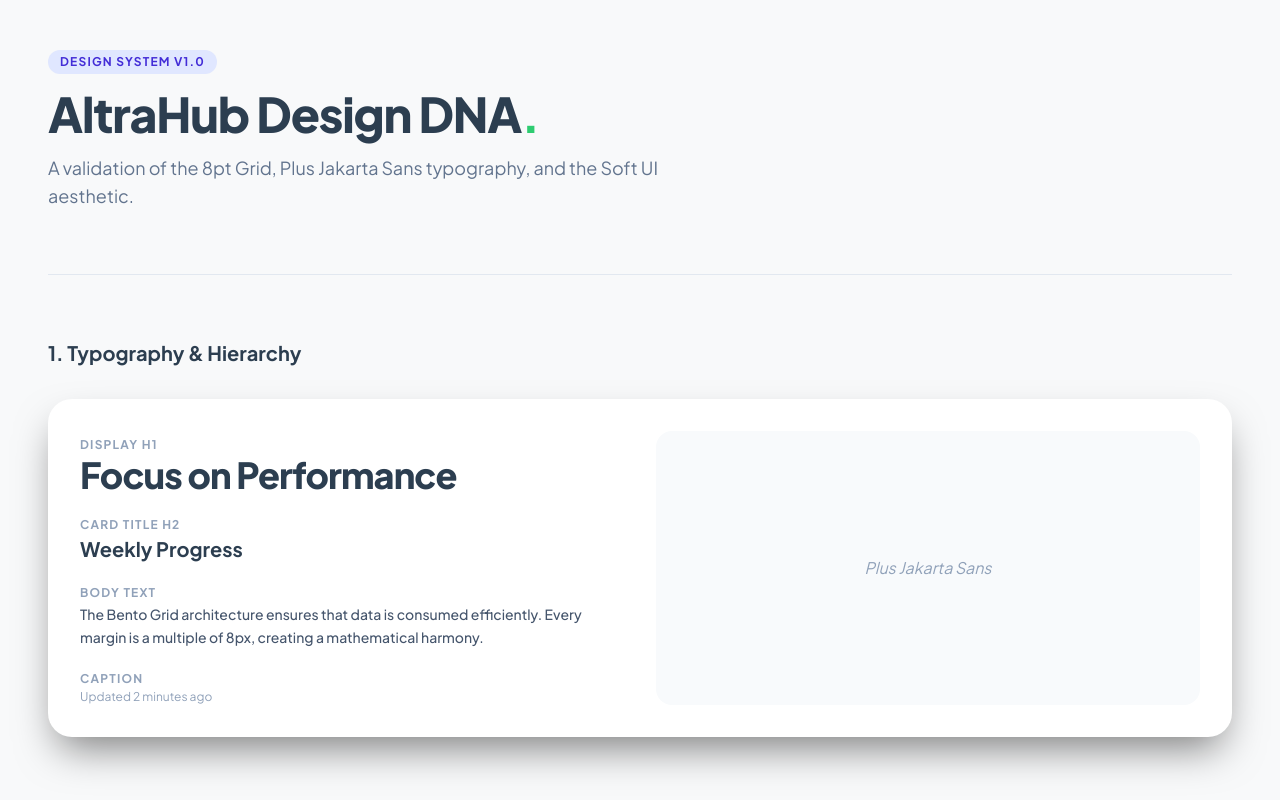
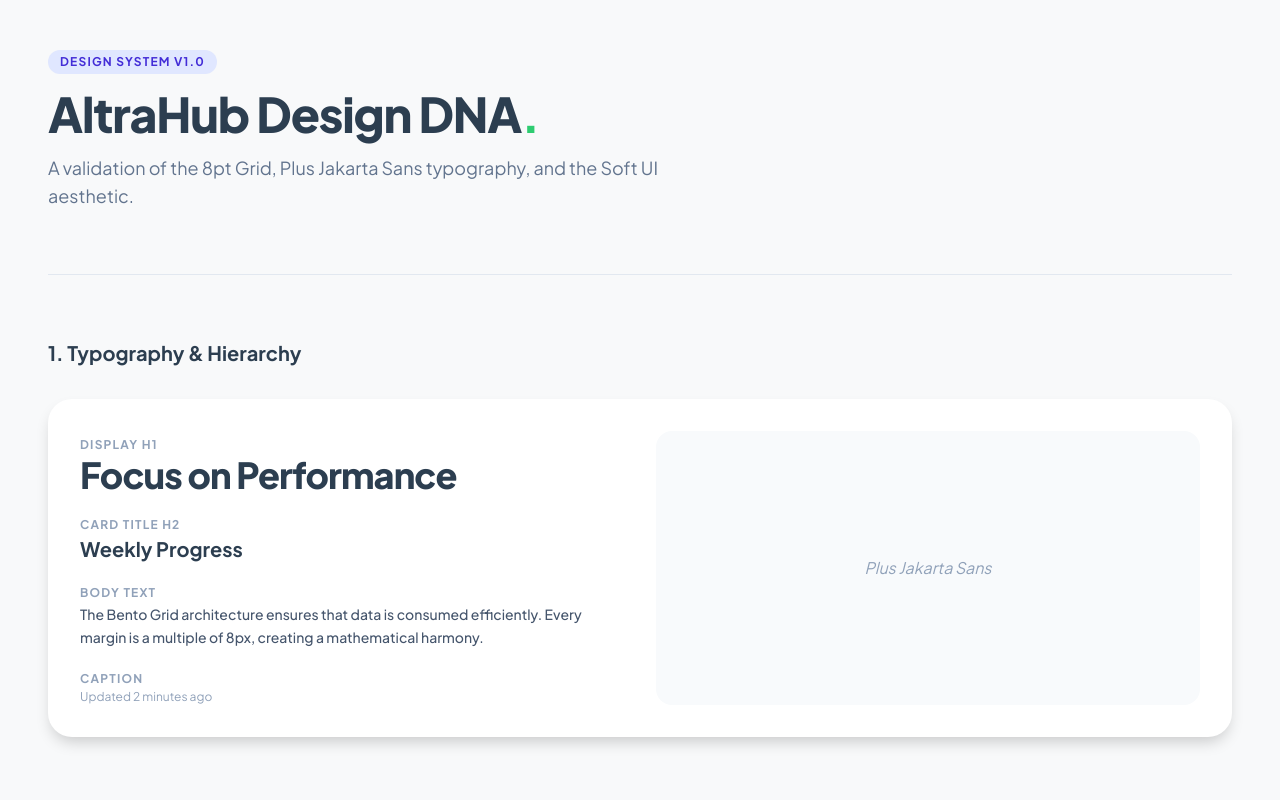
Before and after one commit to AndersonLongara/AltraFitness, a Next.js app: page /design-poc in a window 1280 px wide. Shown: the top 800 px of the page. Built offline with nearby package versions, Linux system fonts and the light colour scheme.

Commit message:
feat: reduce card shadow by 60% for softer appearance

```diff
--- a/src/app/globals.css
+++ b/src/app/globals.css
@@ -28,8 +28,8 @@
 /* Custom Utilities for Altrafit Emerald */
 @layer utilities {
   .soft-shadow {
-    box-shadow: 0 20px 40px -10px rgba(0, 0, 0, 0.5);
-    /* Darker shadow for dark mode */
+    box-shadow: 0 8px 16px -4px rgba(0, 0, 0, 0.2);
+    /* Sombra suavizada - reduzida em 60% */
   }
 
   .ambient-glow {
```
